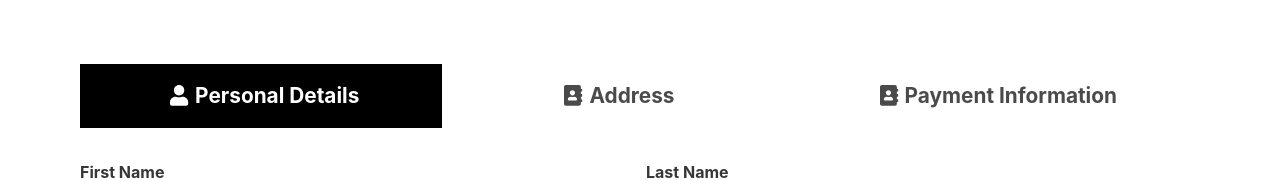
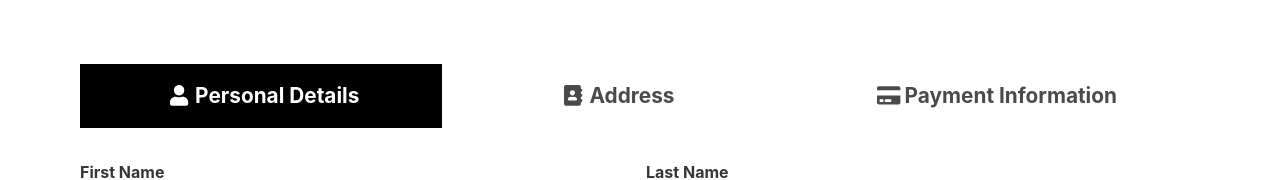
Before and after one commit to mainawycliffe/ng-cdk-stepper-example, an Angular app: page / in a window 1280 px wide. Shown: the top 180 px of the page. Built offline with nearby package versions, Linux system fonts and the light colour scheme.

Commit message:
Update Labels Accordingly

```diff
--- a/src/app/app.component.html
+++ b/src/app/app.component.html
@@ -43,7 +43,7 @@
         </div>
       </form>
     </cdk-step>
-    <cdk-step label="Address">
+    <cdk-step>
       <!-- using template -->
       <ng-template cdkStepLabel>
         <span class="icon is-medium">
@@ -90,7 +90,7 @@
     <cdk-step label="Payment Information">
       <ng-template cdkStepLabel>
         <span class="icon is-medium">
-          <fa-icon [icon]="faAddressBook" size="fa-lg"></fa-icon>
+          <fa-icon [icon]="faCreditCard" size="fa-lg"></fa-icon>
         </span>
         <span>Payment Information</span>
       </ng-template>
```
